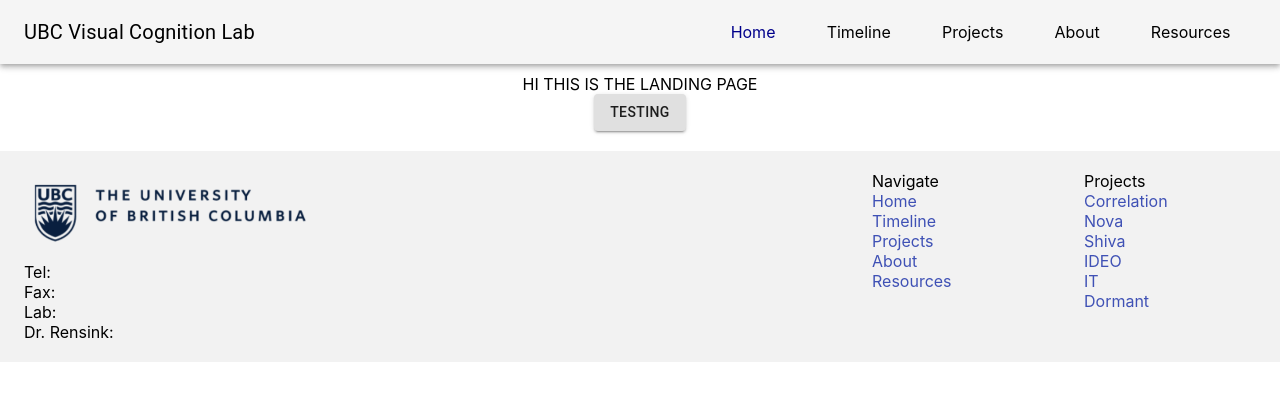
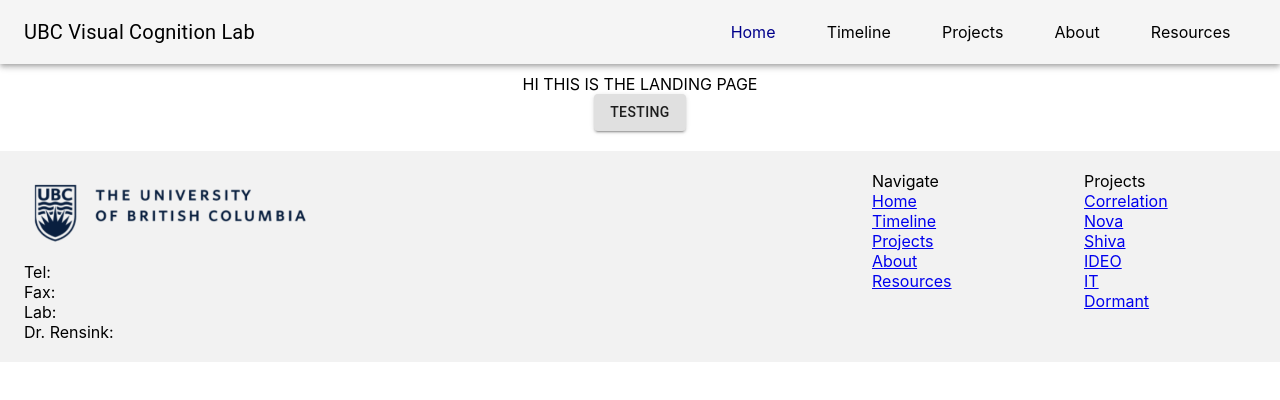
Before and after one commit to shinhs0506/VCL-content-platform, a React (Create React App) app: page / in a window 1280 px wide. Shown: the top 400 px of the page. Built offline with nearby package versions, Linux system fonts and the light colour scheme.

Commit message:
Refactored footer navigation to use react-router links to allow navigation without full page re-render

```diff
--- a/src/App.tsx
+++ b/src/App.tsx
@@ -22,8 +22,8 @@ function App() {
           <Route exact path={ROUTES.ABOUT} component={About} />
           <Route exact path={ROUTES.RESOURCES} component={Resources} />
         </Switch>
+        <Footer/>
       </Router>
-      <Footer/>
     </div>
   );
 }
--- a/src/components/Footer/Footer.tsx
+++ b/src/components/Footer/Footer.tsx
@@ -1,7 +1,9 @@
 import React from 'react';
-import {Container, Grid, Box, Link} from '@material-ui/core'
+import { Container, Grid, Box } from '@material-ui/core'
+import { Link } from 'react-router-dom';
 import ubcLogo from './UBC-logo.png'
 import './Footer.css';
+import { NAVIGATION } from '@statics';
 
 /*
 
@@ -9,11 +11,18 @@ TO DO:
 * Extract text into statics instead of hard-coding
 * Create dummy data structure to get project info from
 * Fix styling
-* Use react-router for links so they don't cause page re-render?
 
 */
 
 const Footer = () => {
+	const renderedNavigation = NAVIGATION.map(({ TITLE, REF }) => {
+		return (
+			<React.Fragment key={REF}>
+				<Box><Link to={REF}>{TITLE}</Link></Box>
+			</React.Fragment>
+		);
+	});
+
 	return (
 		<div>
 			<Box className="footer-root">
@@ -28,20 +37,16 @@ const Footer = () => {
 						</Grid>
 						<Grid item xs={12} sm={2}>
 							<Box>Navigate</Box>
-							<Box><Link href="/">Home</Link></Box>
-							<Box><Link href="/timeline">Timeline</Link></Box>
-							<Box><Link href="/projects">Projects</Link></Box>
-							<Box><Link href="/about">About</Link></Box>
-							<Box><Link href="/resources">Resources</Link></Box>
+							{renderedNavigation}
 						</Grid>
 						<Grid item xs={12} sm={2}>
 							<Box>Projects</Box>
-							<Box><Link href="/">Correlation</Link></Box>
-							<Box><Link href="/">Nova</Link></Box>
-							<Box><Link href="/">Shiva</Link></Box>
-							<Box><Link href="/">IDEO</Link></Box>
-							<Box><Link href="/">IT</Link></Box>
-							<Box><Link href="/">Dormant</Link></Box>
+							<Box><Link to="/">Correlation</Link></Box>
+							<Box><Link to="/">Nova</Link></Box>
+							<Box><Link to="/">Shiva</Link></Box>
+							<Box><Link to="/">IDEO</Link></Box>
+							<Box><Link to="/">IT</Link></Box>
+							<Box><Link to="/">Dormant</Link></Box>
 						</Grid>
 					</Grid>
 				</Container>
```
